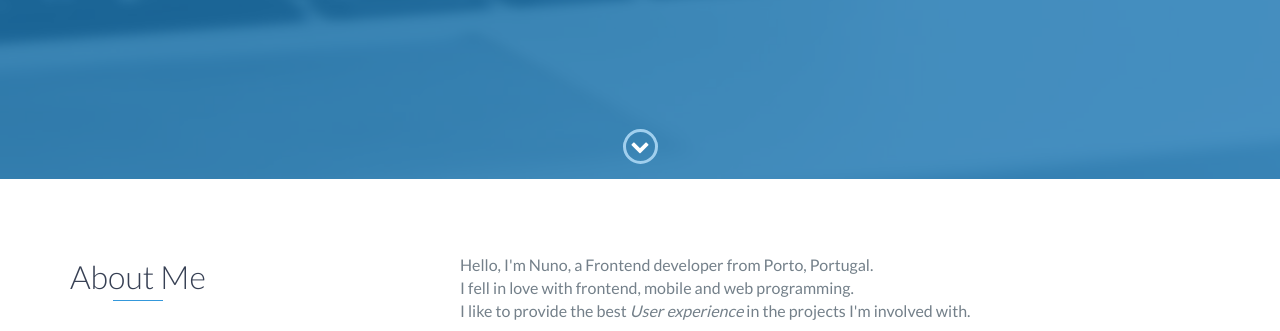
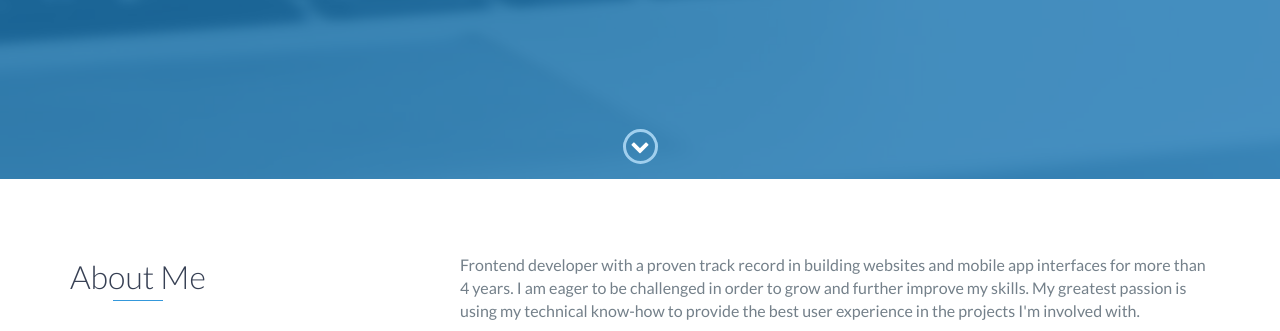
Before and after one commit to nunofpf/nunofpf.github.io, a website: page index.html in a window 1280 px wide. Shown: the part 621-952 px from the top of the page. Drawn offline with nearby package versions, Linux system fonts and the light colour scheme.

Commit message:
feat(about me): updates section text

```diff
--- a/index.html
+++ b/index.html
@@ -86,12 +86,11 @@
           </div>
           <div class="col-md-8">
             <p>
-              Hello, I'm Nuno, a Frontend developer from Porto, Portugal.
-              <br />
-              I fell in love with frontend, mobile and web programming.
-              <br />
-              I like to provide the best <i>User experience</i> in the projects
-              I'm involved with.
+              Frontend developer with a proven track record in building websites
+              and mobile app interfaces for more than 4 years. I am eager to be
+              challenged in order to grow and further improve my skills. My
+              greatest passion is using my technical know-how to provide the
+              best user experience in the projects I'm involved with.
               <br />
             </p>
           </div>
```
